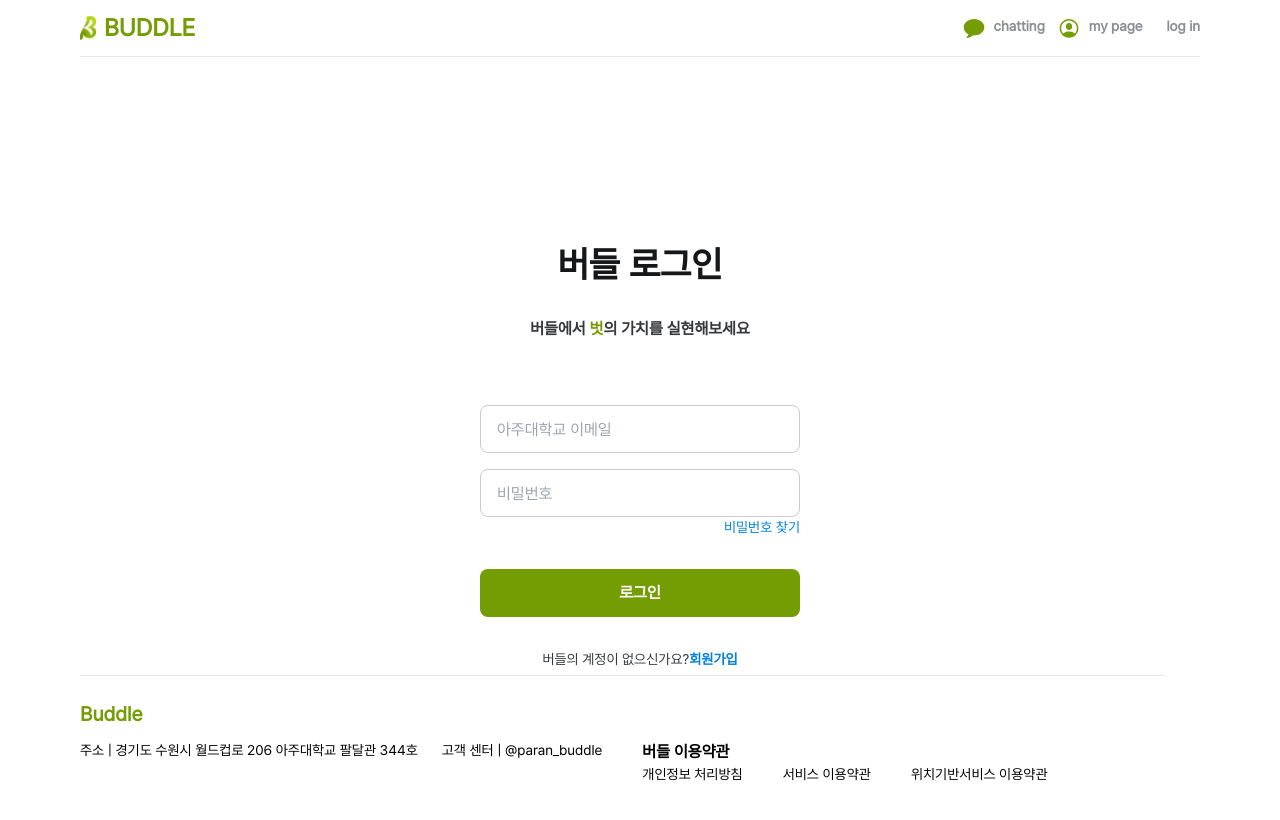
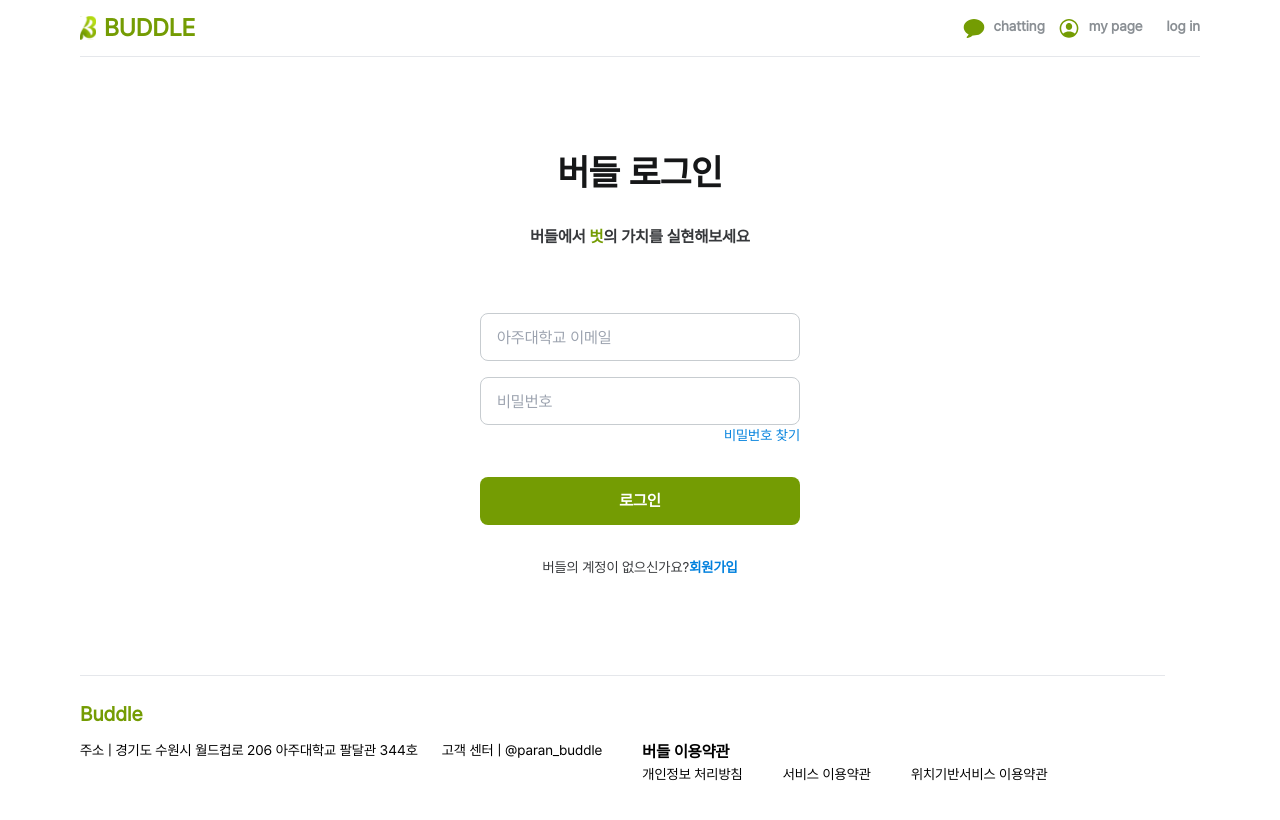
Before and after one commit to BuddlIes/FrontEnd, a React (Vite) app: page /Login in a window 1280 px wide. Shown: the top 820 px of the page. Built offline with nearby package versions, Linux system fonts and the light colour scheme.

Commit message:
Feat:비밀번호 *표시

```diff
--- a/src/pages/Login/Components/PwdBtn/index.jsx
+++ b/src/pages/Login/Components/PwdBtn/index.jsx
@@ -15,7 +15,7 @@ function Pwd() {
     <div>
       <div className="flex flex-col">
         <input
-          type="text"
+          type="password"
           placeholder="비밀번호"
           value={password}
           onChange={handlePasswordChange}
--- a/src/pages/Login/index.jsx
+++ b/src/pages/Login/index.jsx
@@ -8,7 +8,7 @@ function LoginPage() {
   return (
     <div className="w-full h-full flex flex-row">
       <div className="grow flex flex-col justify-center">
-        <div className="flex flex-col items-center justify-center h-screen">
+        <div className="flex flex-col items-center pt-24 h-screen">
           <div className="text-4xl pb-8 font-semibold text-bdblack">
             버들 로그인
           </div>
--- a/src/pages/Signup/Components/PwdBtn/index.jsx
+++ b/src/pages/Signup/Components/PwdBtn/index.jsx
@@ -21,7 +21,7 @@ function Pwd() {
     <div className="flex flex-col py-6 px-5">
       <div className="text-lg font-bold text-[#161718] pb-3">비밀번호 생성</div>
       <input
-        type="text"
+        type="password"
         placeholder="비밀번호 입력"
         value={password}
         onChange={handlePasswordChange}
@@ -29,7 +29,7 @@ function Pwd() {
         className="w-80 h-10 py-2 px-2 border-b border-[#D6DBDE] text-base text-[#ABB1B8]"
       />
       <input
-        type="text"
+        type="password"
         placeholder="비밀번호 입력 재확인"
         value={confirmPassword}
         onChange={handleConfirmPasswordChange}
```
